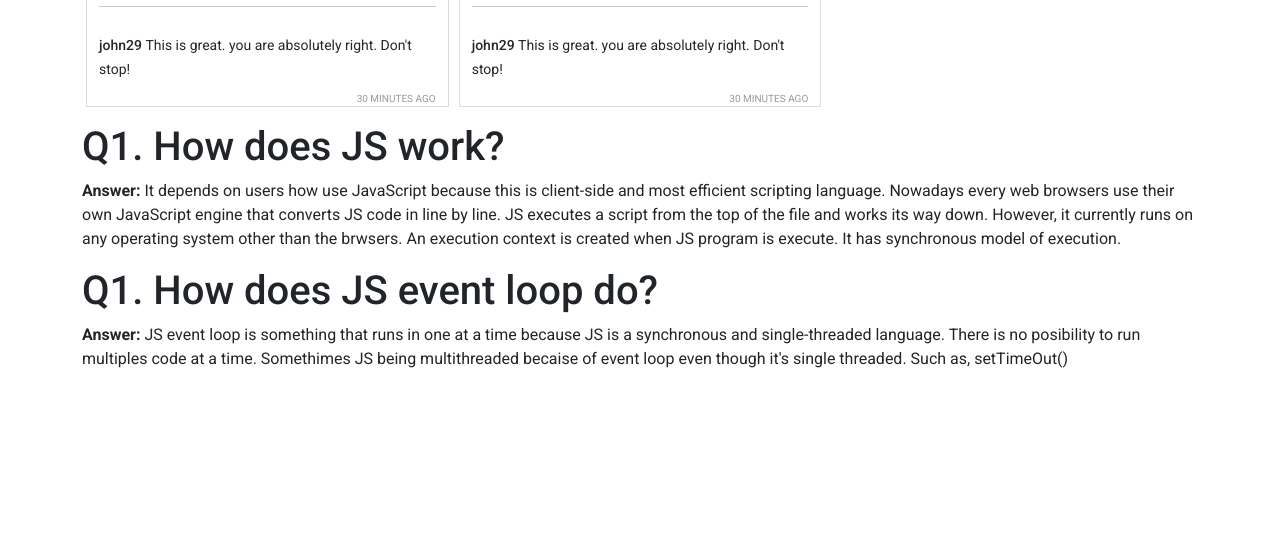
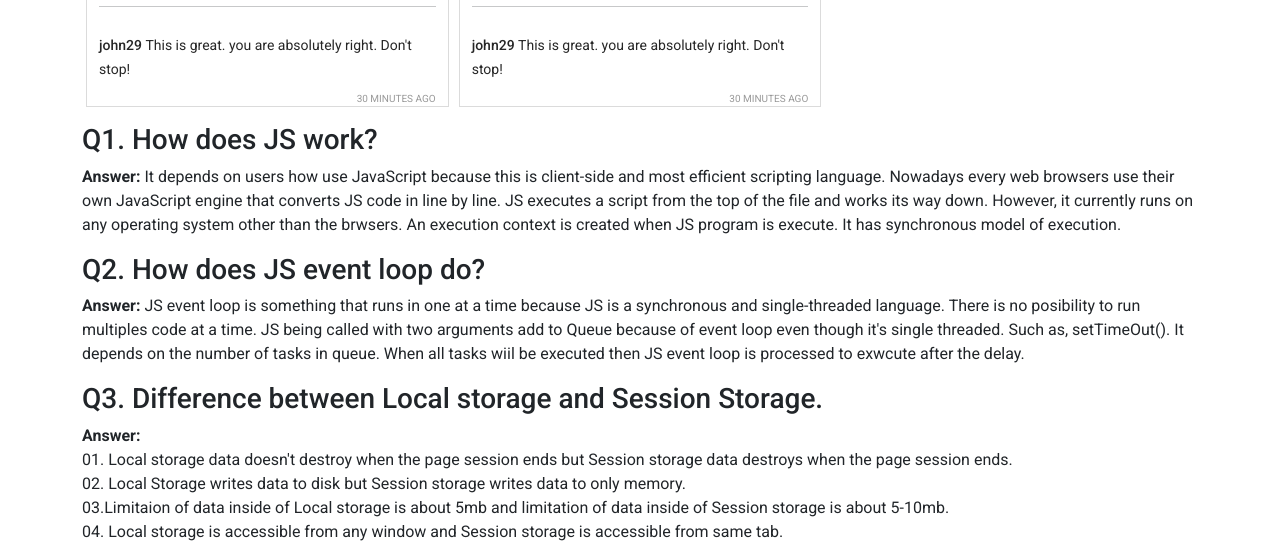
Before and after one commit to raselcsedev/insta-shohor, a plain HTML site: page index.html in a window 1280 px wide. Shown: the part 1425-1985 px from the top of the page. Before the commit the page ends 1812 px from the top, so only its background shows below. Drawn offline with nearby package versions, Linux system fonts and the light colour scheme.

Commit message:
answering 3questions

```diff
--- a/index.html
+++ b/index.html
@@ -79,15 +79,24 @@
         </main>
         <section>
             <div class="container">
-                <h1>Q1. How does JS work?</h1>
+                <h3>Q1. How does JS work?</h3>
                 <p> <span class="fw-bold">Answer: </span>
                     It depends on users how use JavaScript because this is client-side and most efficient scripting language. Nowadays every web browsers use their own JavaScript engine that converts JS code in line by line. JS executes a script from the top of the file and works its way down. However, it currently runs on any operating system other than the brwsers. An execution context is created when JS program is execute. It has synchronous model of execution.
                 </p>
             </div>
             <div class="container">
-                <h1>Q1. How does JS event loop do?</h1>
+                <h3>Q2. How does JS event loop do?</h3>
                 <p> <span class="fw-bold">Answer: </span>
-                    JS event loop is something that runs in one at a time because JS is a synchronous and single-threaded language. There is no posibility to run multiples code at a time. Somethimes JS being multithreaded becaise of event loop even though it's single threaded. Such as, setTimeOut()
+                    JS event loop is something that runs in one at a time because JS is a synchronous and single-threaded language. There is no posibility to run multiples code at a time. JS being called with two arguments add to Queue because of event loop even though it's single threaded. Such as, setTimeOut(). It depends on the number of tasks in queue. When all tasks wiil be executed then JS event loop is processed to exwcute after the delay.
+                </p>
+            </div>
+            <div class="container">
+                <h3>Q3. Difference between Local storage and Session Storage.</h3>
+                <p> <span class="fw-bold">Answer: </span> <br>
+                    01. Local storage data doesn't destroy when the page session ends but Session storage data destroys when the page session ends. <br>
+                    02. Local Storage writes data to disk but Session storage writes data to only memory. <br>
+                    03.Limitaion of data inside of Local storage is about 5mb and limitation of data inside of Session storage is about 5-10mb. <br>
+                    04. Local storage is accessible from any window and Session storage is accessible from same tab.
                 </p>
             </div>
         </section>
```
